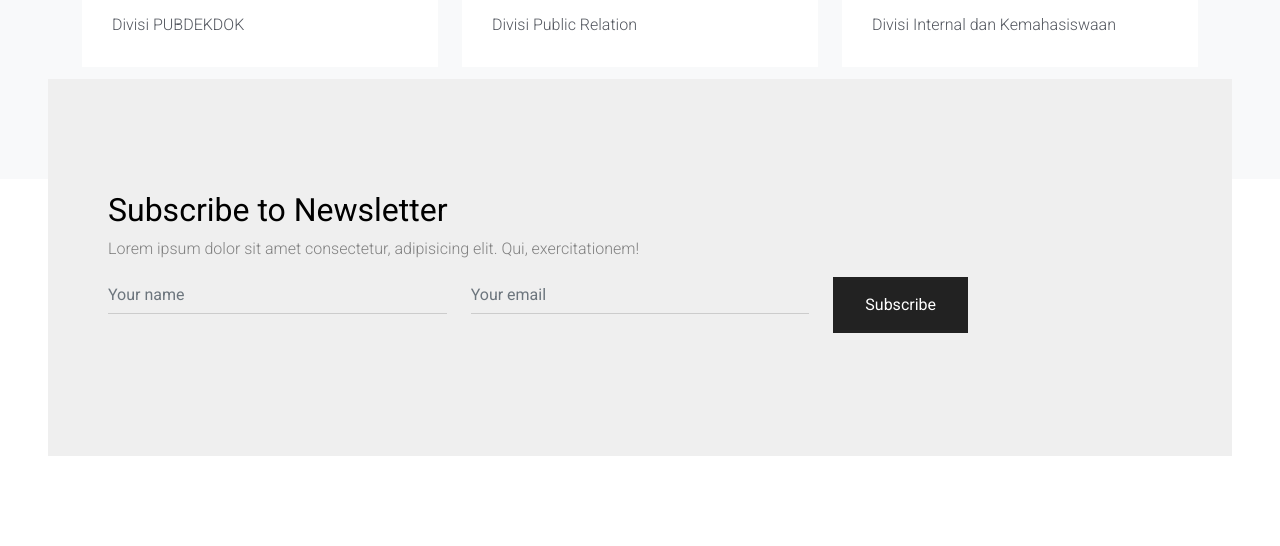
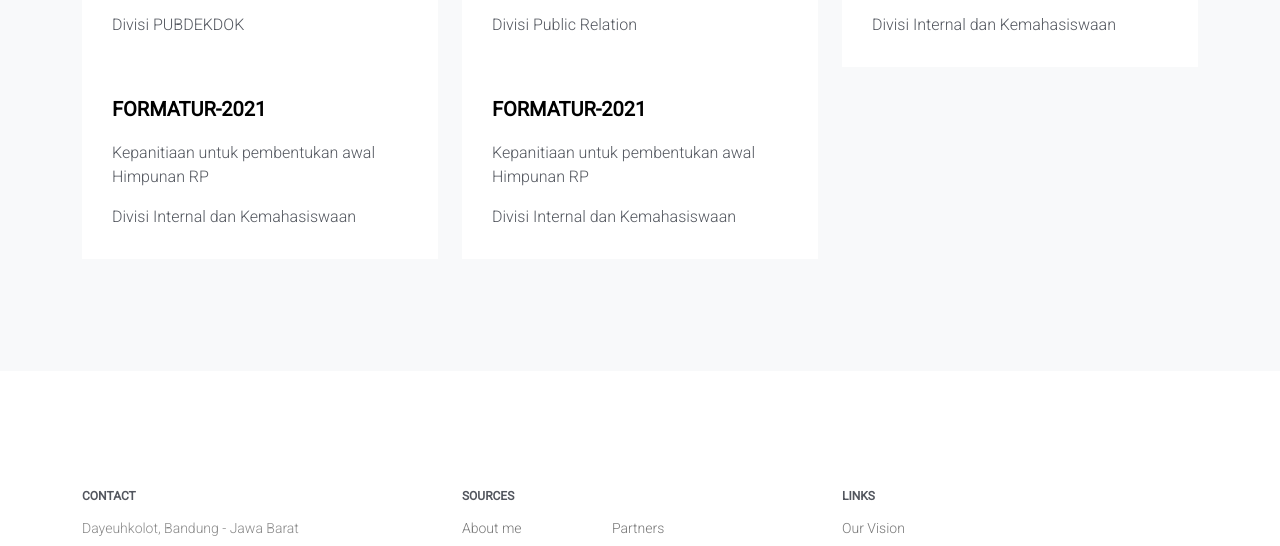
Before and after one commit to rerechintya/rerechintya.github.io, a plain HTML site: page index.html in a window 1280 px wide. Shown: the part 1093-1639 px from the top of the page. Drawn offline with nearby package versions, Linux system fonts and the light colour scheme; files whose address does not match are found by name.

Commit message:
Update index.html

```diff
--- a/index.html
+++ b/index.html
@@ -94,7 +94,7 @@
 		<div class="container">
 			<div class="row text-center">
 				<div class="col">
-					<h1 style="color:gray; font-weight:bold; underlined : 2px"> Organization Experience </h1>
+					<h1 style="color:gray; font-weight:bold;"> Organization Experience </h1>
 				</div>
 			</div>
 			<div class="row">
@@ -128,38 +128,31 @@
 						</div>
 					</div>
 				</div>
+				<div class="col-lg-4 mb-4 mb-lg-0" data-aos="fade-up" data-aos-delay="200">
+					<div class="service grayscale">
+						<div class="service-inner">
+							<span></span>
+							<h3 style="font-weight: bold;">FORMATUR-2021</h3>
+							<p>Kepanitiaan untuk pembentukan awal Himpunan RP</p>
+							<p class="mb-0">Divisi Internal dan Kemahasiswaan</a></p>
+						</div>
+					</div>
+				</div>
+				<div class="col-lg-4 mb-4 mb-lg-0" data-aos="fade-up" data-aos-delay="200">
+					<div class="service grayscale">
+						<div class="service-inner">
+							<span></span>
+							<h3 style="font-weight: bold;">FORMATUR-2021</h3>
+							<p>Kepanitiaan untuk pembentukan awal Himpunan RP</p>
+							<p class="mb-0">Divisi Internal dan Kemahasiswaan</a></p>
+						</div>
+					</div>
+				</div>
 			</div>
 		</div>
 	</div>
 
-	<div class="section section-contact m-md-5 px-md-5">
-		<div class="container">
-			<h2>Subscribe to Newsletter</h2>
-			<p>Lorem ipsum dolor sit amet consectetur, adipisicing elit. Qui, exercitationem!</p>
-
-			<form action="" class="form-contact">
-				<div class="row">
-					<div class="col-sm-4 col-md-4 col-lg-4">
-						<div class="form-group">
-							<input type="text" class="form-control" placeholder="Your name">
-						</div>
-					</div>
-					<div class="col-sm-4 col-md-4 col-lg-4">
-						<div class="form-group">
-							<input type="email" class="form-control" placeholder="Your email">
-						</div>
-					</div>
-
-					<div class="col-sm-4 col-md-4 col-lg-4">
-						<input type="submit" class="btn btn-black btn-block" value="Subscribe">
-					</div>
-
-				</div>
-			</form>
-		</div>
-	</div>
-
-
+	<br><br>
 	<div class="site-footer">
 		<div class="container">
 			<div class="row">
```
